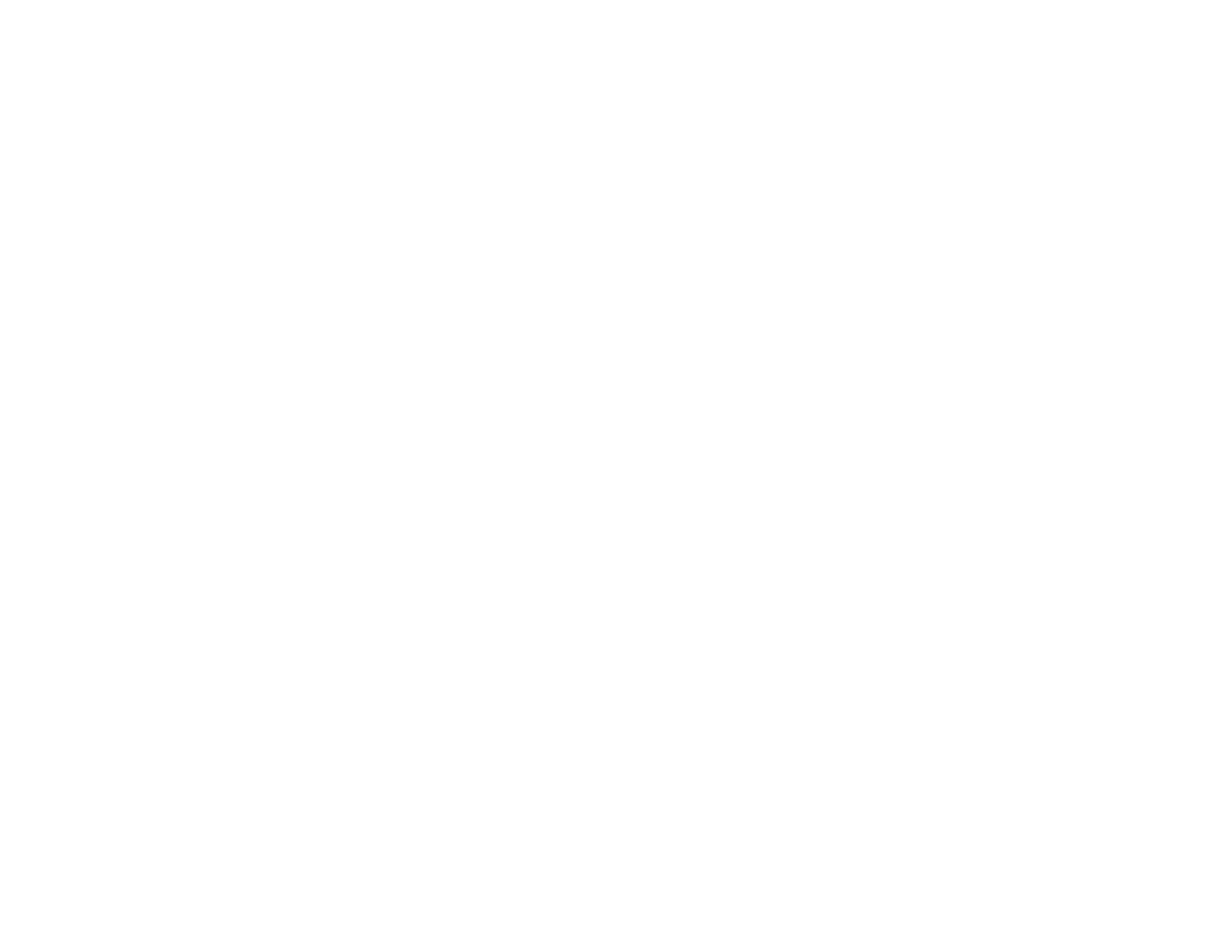
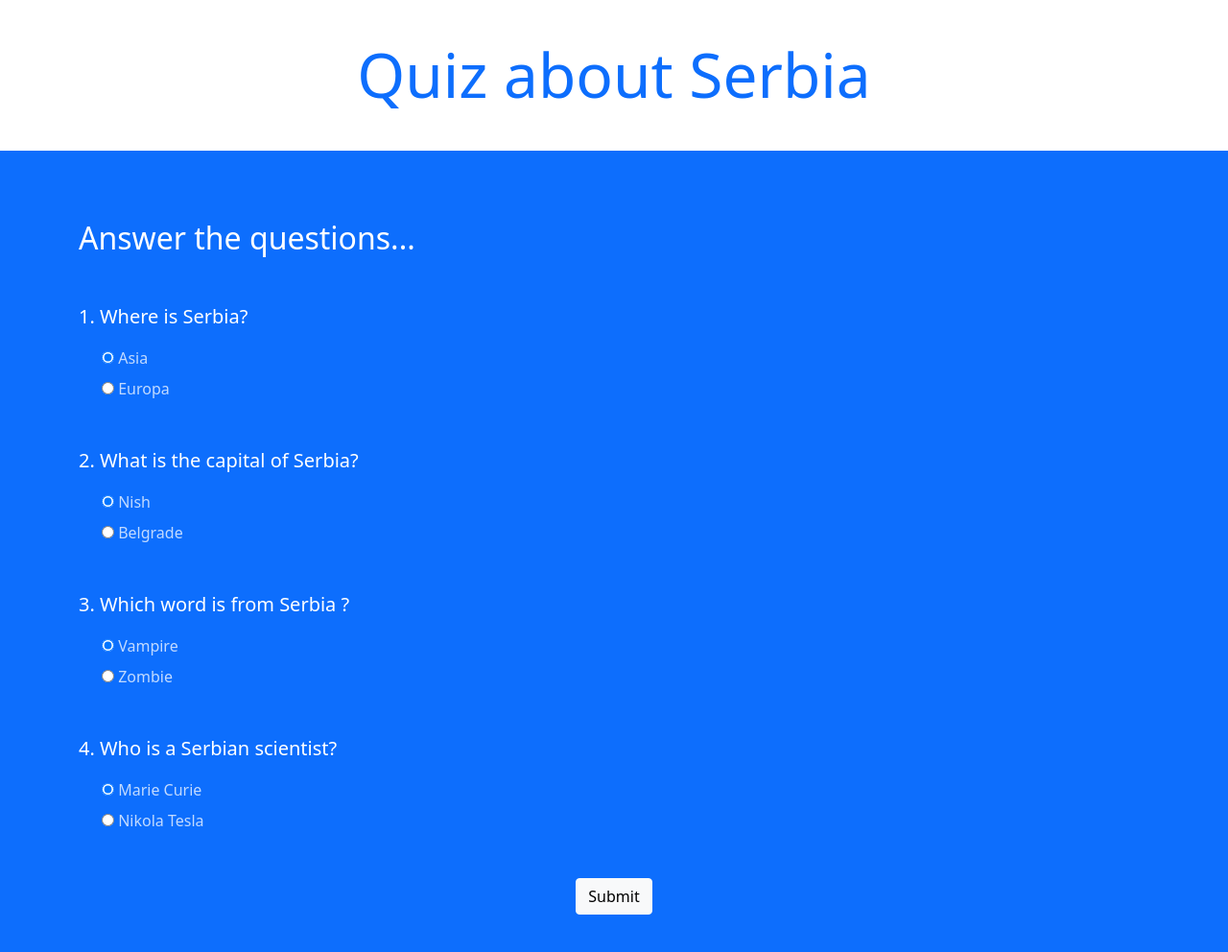
Before and after one commit to w-milan/js-quiz, a plain HTML site: page index.html in a window 1280 px wide. Shown: the whole page at 96% size. Before the commit the page ends 800 px from the top, so only its background shows below. Drawn offline with nearby package versions, Linux system fonts and the light colour scheme.

Commit message:
final version

```diff
--- a/app.js
+++ b/app.js
@@ -0,0 +1,32 @@
+const correctAnswers = ['B', 'B', 'A', 'B'];
+const form = document.querySelector('.quiz-form');
+const result = document.querySelector('.result');
+
+form.addEventListener('submit', (e) => {
+  e.preventDefault();
+
+  let score = 0;
+  const userAnswers = [form.q1.value, form.q2.value, form.q3.value, form.q4.value]
+
+  //check answers
+  userAnswers.forEach((answer, index) => {
+    if(answer === correctAnswers[index]){
+      score += 25;
+    }
+  });
+
+  //show result on page
+  scrollTo(0, 0);
+  result.classList.remove('d-none');
+
+  let output = 0;
+  const timer = setInterval(() => {
+    result.querySelector('span').textContent = `${output}%`;
+    if(output === score){
+      clearInterval(timer);
+    } else {
+      output++;
+    }
+  }, 25);
+
+});
--- a/index.html
+++ b/index.html
@@ -3,9 +3,82 @@
   <meta charset="UTF-8">
   <meta http-equiv="X-UA-Compatible" content="IE=edge">
   <meta name="viewport" content="width=device-width, initial-scale=1.0">
-  <title>Document</title>
+  <link href="https://cdn.jsdelivr.net/npm/bootstrap@5.1.3/dist/css/bootstrap.min.css" rel="stylesheet" integrity="sha384-1BmE4kWBq78iYhFldvKuhfTAU6auU8tT94WrHftjDbrCEXSU1oBoqyl2QvZ6jIW3" crossorigin="anonymous">
+
+  <title>Quiz example</title>
 </head>
 <body>
+  <!-- top section -->
+  <div class="intro py-3 bg-white text-center">
+    <div class="container">
+      <h1 class="text-primary display-3 my-4">Quiz about Serbia</h1>
+    </div>
+  </div>
 
+  <!-- result section -->
+  <div class="result py-4 d-none bg-white text-center">
+    <div class="container lead">
+      <p>Your score <span class="text-primary display-4 p-3">0%</span></p>
+    </div>
+  </div>
+
+  <!-- quiz section -->
+  <div class="quiz py-4 bg-primary">
+    <div class="container">
+      <h2 class="my-5 text-white">Answer the questions...</h2>
+
+      <form class="quiz-form text-white">
+        <div class="my-5">
+          <p class="lead fw-normal">1. Where is Serbia?</p>
+          <div class="form-check my-2 text-white text-opacity-75">
+            <input type="radio" name="q1" value="A" checked>
+            <label class="form-check-label">Asia</label>
+          </div>
+          <div class="form-check my-2 text-white text-opacity-75">
+            <input type="radio" name="q1" value="B">
+            <label class="form-check-label">Europa</label>
+          </div>
+        </div>
+        <div class="my-5">
+          <p class="lead fw-normal">2. What is the capital of Serbia?</p>
+          <div class="form-check my-2 text-white text-opacity-75">
+            <input type="radio" name="q2" value="A" checked>
+            <label class="form-check-label">Nish</label>
+          </div>
+          <div class="form-check my-2 text-white text-opacity-75">
+            <input type="radio" name="q2" value="B">
+            <label class="form-check-label">Belgrade</label>
+          </div>
+        </div>
+        <div class="my-5">
+          <p class="lead fw-normal">3. Which word is from Serbia ?</p>
+          <div class="form-check my-2 text-white text-opacity-75">
+            <input type="radio" name="q3" value="A" checked>
+            <label class="form-check-label">Vampire</label>
+          </div>
+          <div class="form-check my-2 text-white text-opacity-75">
+            <input type="radio" name="q3" value="B">
+            <label class="form-check-label">Zombie</label>
+          </div>
+        </div>
+        <div class="my-5">
+          <p class="lead fw-normal">4. Who is a Serbian scientist?</p>
+          <div class="form-check my-2 text-white text-opacity-75">
+            <input type="radio" name="q4" value="A" checked>
+            <label class="form-check-label">Marie Curie</label>
+          </div>
+          <div class="form-check my-2 text-white text-opacity-75">
+            <input type="radio" name="q4" value="B">
+            <label class="form-check-label">Nikola Tesla</label>
+          </div>
+        </div>
+        <div class="text-center">
+          <input class="btn btn-light" type="submit" value="Submit">
+        </div>
+      </form>
+
+    </div>
+  </div>
+  <script src="app.js"></script>
 </body>
 </html>
```
